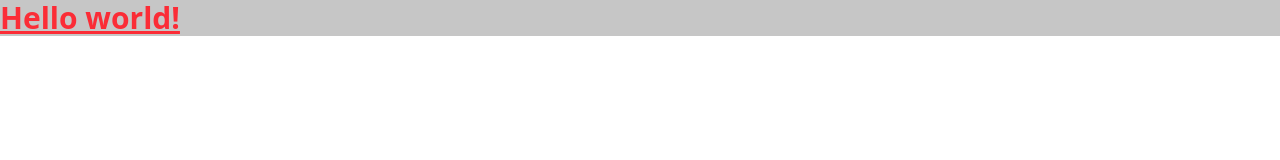
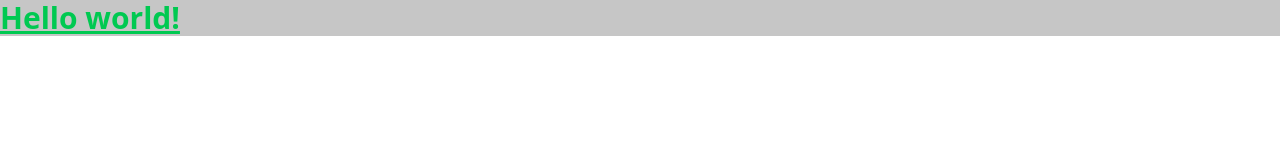
Before and after one commit to geoffreybunel/Les-petits-plats, a website: page dist/index.html in a window 1280 px wide. Drawn offline with Linux system fonts and the light colour scheme.

```diff
--- a/dist/index.html
+++ b/dist/index.html
@@ -7,7 +7,7 @@
         <title>Les petits plats</title>
     </head>
     <body>
-        <h1 class="text-3xl text-red-500 font-bold underline bg-tertiary">
+        <h1 class="text-3xl text-green-500 font-bold underline bg-tertiary">
             Hello world!
         </h1>
     </body>
```
Also changed, not shown: dist/style.css, 8 other files.
